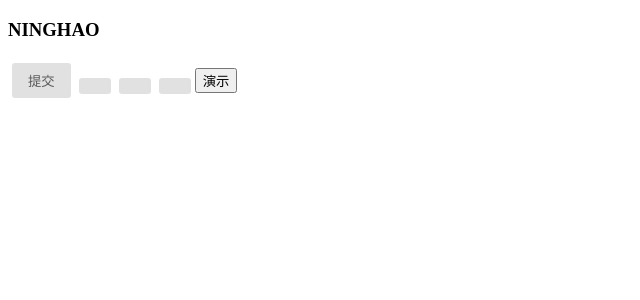
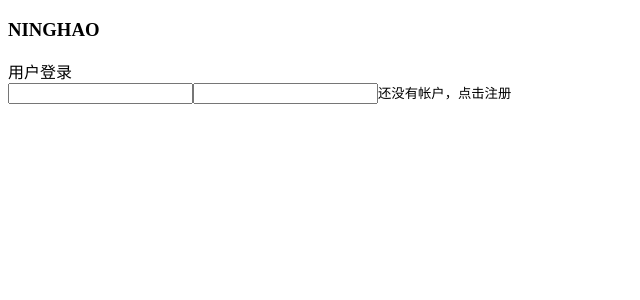
Before and after one commit to Maogxer/xb2-vue, a Vue app: page / in a window 1280 px wide. Shown: the top 300 px of the page, without its empty margins (0-640 px from the left). Built offline with nearby package versions, Linux system fonts and the light colour scheme.

Commit message:
动态组件（Dynamic Components）

```diff
--- a/src/app/app.vue
+++ b/src/app/app.vue
@@ -1,16 +1,10 @@
 <template>
   <h3> {{ name }} </h3>
-  <AppButton @tap="onTapAppButton"
-             @init="onInitAppButton">提交</AppButton>
-  <AppButton />
-  <app-button></app-button>
-  <app-button />
-  <app-demo-button></app-demo-button>
+  <user-profile />
 </template>
 
 <script>
-import AppButton from './components/app-button.vue';
-import AppDemoButton from './components/app-demo-button.vue';
+import UserProfile from './components/user-profile.vue';
 
 export default {
   data () {
@@ -29,7 +23,7 @@ export default {
     }
   },
 
-  components: { AppButton, AppDemoButton }
+  components: { UserProfile }
 }
 </script>
 
--- /dev/null
+++ b/src/app/components/user-login.vue
@@ -0,0 +1,5 @@
+<template>
+  <div>用户登录</div>
+  <input type="text" />
+  <input type="text" />
+</template>
--- /dev/null
+++ b/src/app/components/user-profile.vue
@@ -0,0 +1,39 @@
+<template>
+  <component :is="currentComponent"></component>
+  <small @click="onClickHintText">{{ hintText }}</small>
+</template>
+
+<script>
+import UserLogin from "./user-login.vue";
+import UserRegister from "./user-register.vue";
+
+export default {
+  data () {
+    return {
+      currentComponent: 'UserLogin',
+      hintText: '还没有帐户，点击注册'
+    }
+  },
+
+  methods: {
+    onClickHintText () {
+      switch (this.currentComponent) {
+        case 'UserRegister':
+          this.currentComponent = 'UserLogin'
+          this.hintText = "还没有帐户，点击注册"
+          break;
+
+        case 'UserLogin':
+          this.currentComponent = 'UserRegister'
+          this.hintText = "已有帐户，点击登录"
+          break;
+      }
+    }
+  },
+
+  components: {
+    UserLogin,
+    UserRegister
+  }
+}
+</script>
--- /dev/null
+++ b/src/app/components/user-register.vue
@@ -0,0 +1,5 @@
+<template>
+  <div>注册用户</div>
+  <input type="text" />
+  <input type="text" />
+</template>
```
